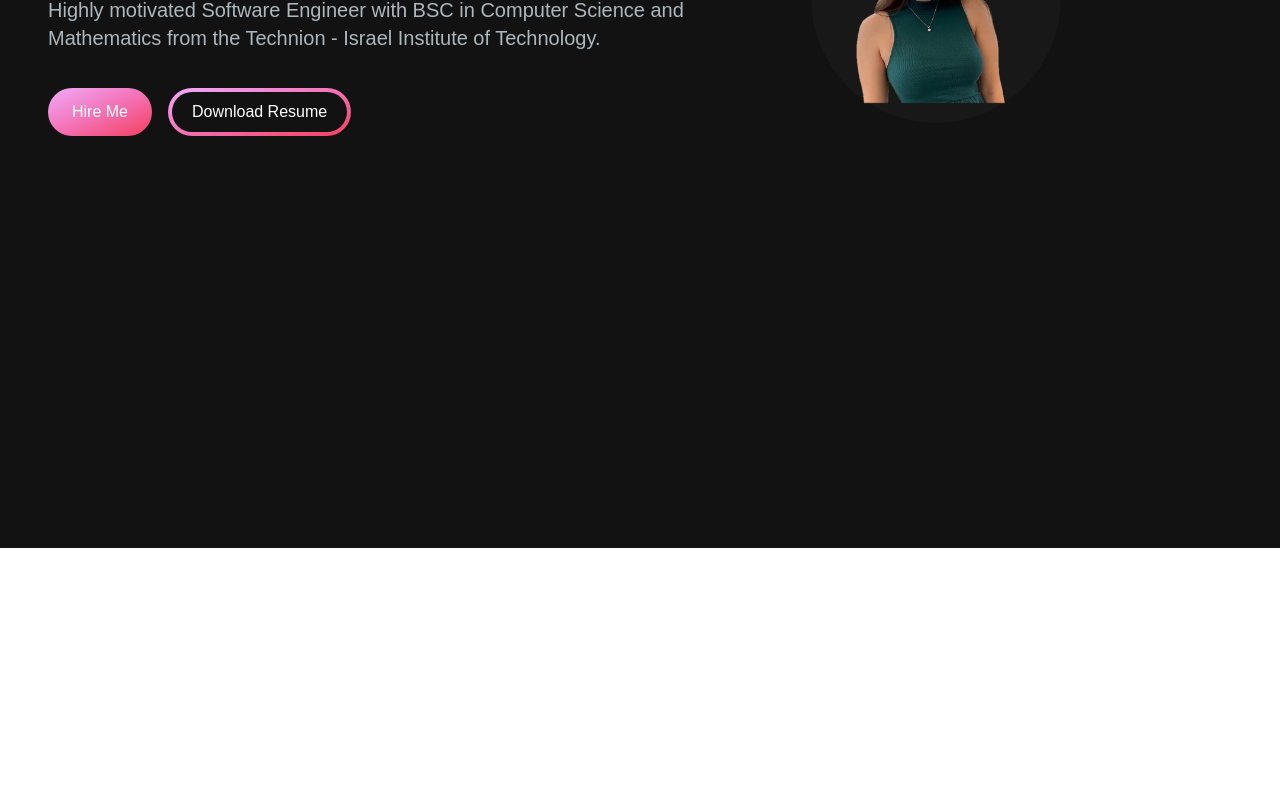
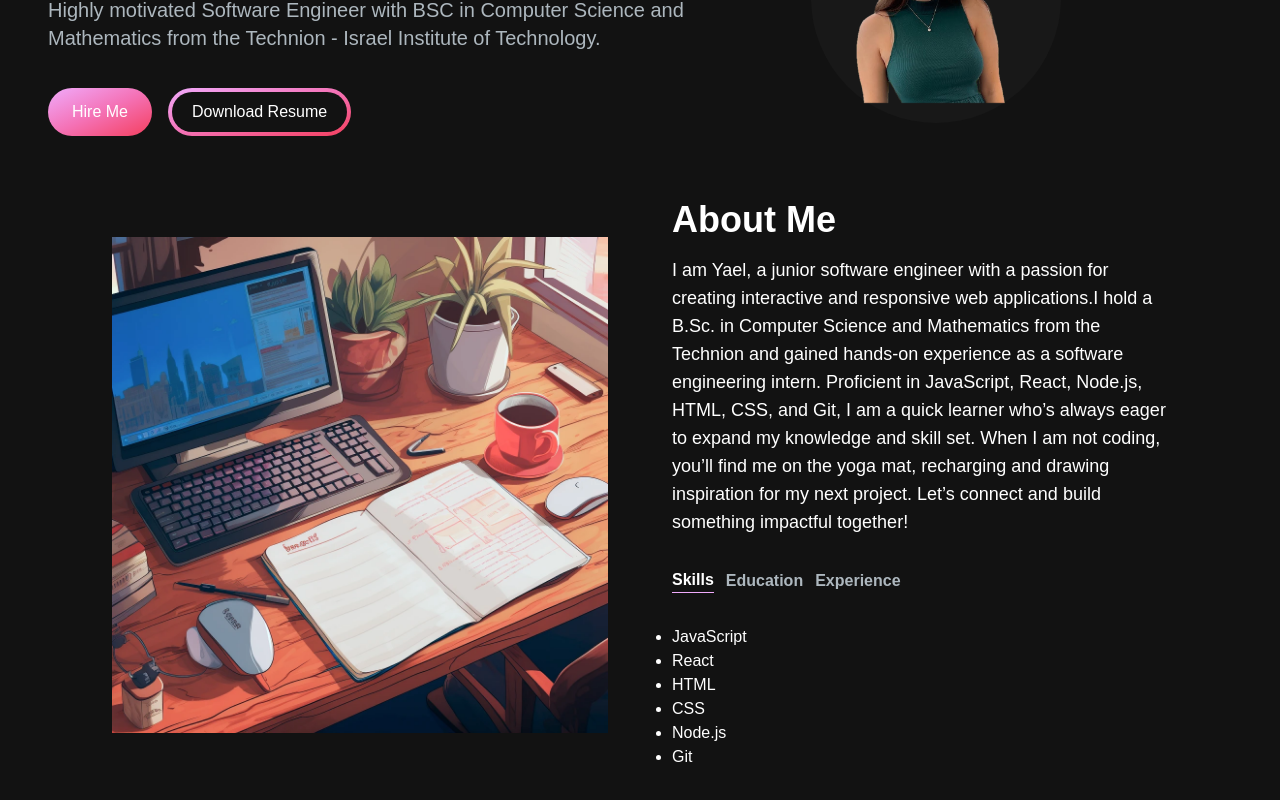
Before and after one commit to yaelshteiman/portfolio, a Next.js app: page / in a window 1280 px wide. Shown: the part 252-1052 px from the top of the page. Before the commit the page ends 800 px from the top, so only its background shows below. Built offline with nearby package versions, Linux system fonts and the light colour scheme.

Commit message:
About me section

```diff
--- /dev/null
+++ b/app/components/AboutSection.jsx
@@ -0,0 +1,103 @@
+"use client"
+import React, {useTransition, useState} from 'react'
+import Image from 'next/image';
+import TabButton from './TabButton'
+
+const TAB_DATA = [
+    {
+        title: "Skills",
+        id: "skills",
+        content: (
+            <ul className="list-disc pl-z">
+                <li>JavaScript</li>
+                <li>React</li>
+                <li>HTML</li>
+                <li>CSS</li>
+                <li>Node.js</li>
+                <li>Git</li>
+            </ul>
+        )
+    },
+    {
+        title: "Education",
+        id: "education",
+        content: (
+            <p>
+                <span className="font-bold">Technion - Israel Institute of Technology</span>
+                <br></br>
+                BSC in Mathematics with Computer Science
+            </p>
+        )
+    },
+    {
+        title: "Experience",
+        id: "experience",
+        content: (
+            <p>
+                <span className="font-bold">Pendo.io</span> - Software Engineer Intern
+            </p>
+        )
+    }
+]
+
+const AboutSection = () => {
+    const [tab, setTab] = useState("skills");
+    const [isPending, startTransition] = useTransition();
+
+    const handleTabChange = (id) => {
+        startTransition(() => {
+            setTab(id);
+        });
+    };
+
+    return <section className="text-white">
+        <div className="md:grid md:grid-cols-2 gap-8 items-center py-8 px-4 xl:gap-16 sm:py-16 xl:px-16">
+            <Image
+                src="/images/about-image.png"
+                alt="About Image"
+                width={500}
+                height={500}
+            />
+            <div className="mt-4 md:mt-0 text-left flex flex-col h-full">
+                <h2 className="text-4xl font-bold text-white mb-4">About Me</h2>
+                <p className="text-base md:text-lg">
+                    I am Yael, a junior software engineer with a passion for creating interactive and responsive web
+                    applications.I hold a B.Sc. in Computer Science and Mathematics from the Technion and gained
+                    hands-on experience as a software engineering intern. Proficient in JavaScript, React, Node.js,
+                    HTML, CSS, and Git, I am a quick learner who’s always eager to expand my knowledge and skill set.
+                    When I am not coding, you’ll find me on the yoga mat, recharging and drawing inspiration for my
+                    next project. Let’s connect and build something impactful together!
+                </p>
+                <div className="flex flex-row justify-start mt-8">
+                    <TabButton
+                        selectTab={() => handleTabChange("skills")}
+                        active={tab === "skills"}
+                    >
+                        {" "}
+                        Skills{" "}
+                    </TabButton>
+                    <TabButton
+                        selectTab={() => handleTabChange("education")}
+                        active={tab === "education"}
+                    >
+                        {" "}
+                        Education{" "}
+                    </TabButton>
+                    <TabButton
+                        selectTab={() => handleTabChange("experience")}
+                        active={tab === "experience"}
+                    >
+                        {" "}
+                        Experience{" "}
+                    </TabButton>
+                </div>
+                <div className="mt-8">
+                    {TAB_DATA.find((t) => t.id === tab).content}
+                </div>
+            </div>
+
+        </div>
+    </section>
+};
+
+export default AboutSection;
--- /dev/null
+++ b/app/components/TabButton.jsx
@@ -0,0 +1,14 @@
+import React from 'react'
+
+const TabButton = ({active, selectTab, children}) => {
+    const buttonClasses = active ? 'text-white border-b border-fuchsia-300' : 'text-[#ADB7BE]'
+    return (
+        <button onClick={selectTab}>
+            <p className={`mr-3 font-semibold hover:text-white ${buttonClasses}`}>
+                {children}
+            </p>
+        </button>
+    )
+}
+
+export default TabButton;
--- a/app/page.js
+++ b/app/page.js
@@ -1,7 +1,7 @@
 import Image from "next/image";
 import HeroSection from "./components/HeroSection";
-import Navigation from "./components/Navbar";
 import Navbar from "./components/Navbar";
+import AboutSection from "./components/AboutSection";
 
 export default function Home() {
   return (
@@ -9,6 +9,7 @@ export default function Home() {
           <Navbar />
         <div className="container mt-24  mx-auto px-12 py-4">
           <HeroSection />
+            <AboutSection />
         </div>
       </main>
   );
```
Also changed, not shown: public/images/about-image.png (added).
